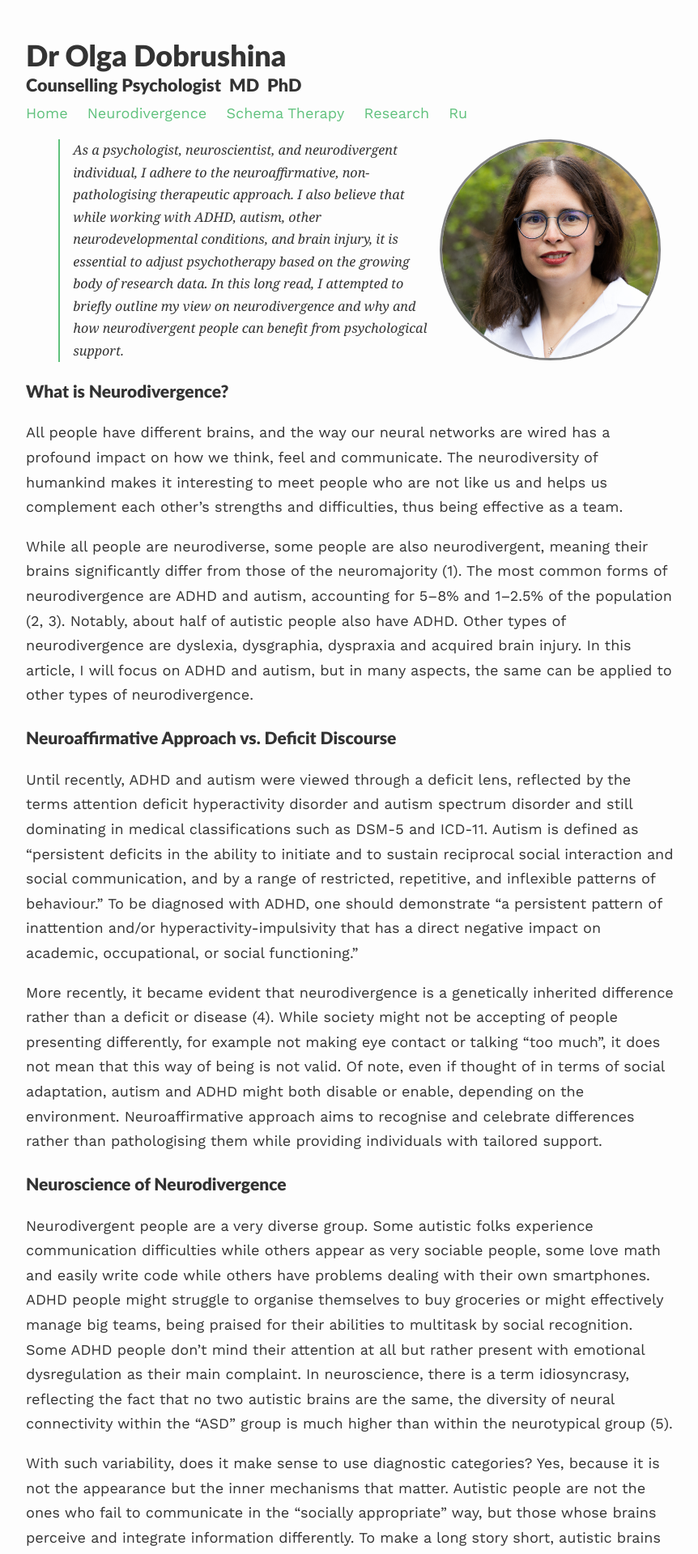
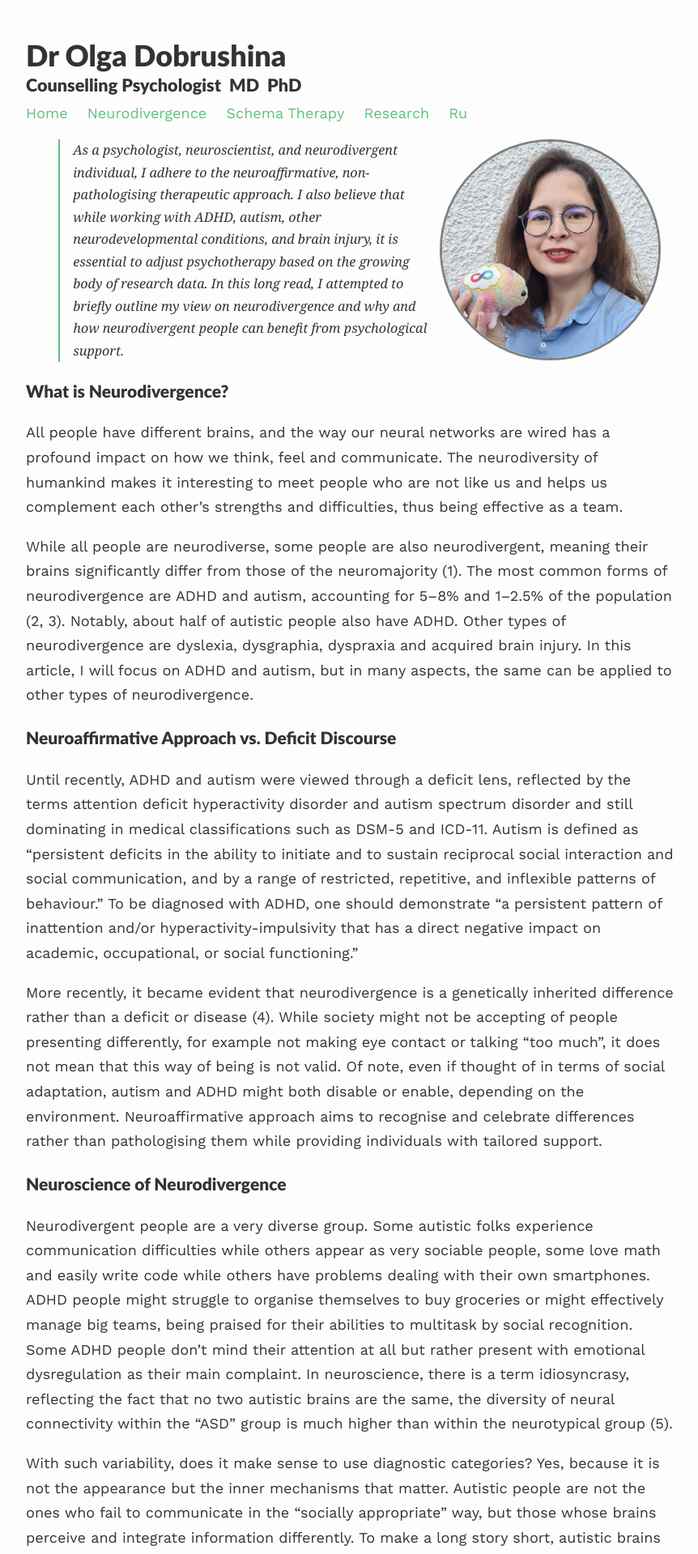
Before and after one commit to dobrushina/dobrushina.github.io, a Jekyll site: the page built from Neurodivergence-Psychotherapy.md, in a window 1280 px wide. Shown: the top 1919 px of the page at 81% size, without its empty margins (208-1070 px from the left). Built offline with Jekyll 4.4.1, drawn with Linux system fonts in a browser that asks for light colours; nearby versions of some CDN libraries.

Commit message:
Brain Olga Image

```diff
--- a/Neurodivergence-Psychotherapy.md
+++ b/Neurodivergence-Psychotherapy.md
@@ -3,7 +3,7 @@ layout: about
 permalink: /Neurodivergence-Psychotherapy
 profile:
   align: right
-  image: profile.png
+  image: neurodivergence-affirmative.jpg
 published: true
 ---
 
```
Also changed, not shown: assets/images/neurodivergence-affirmative.jpg (added).
